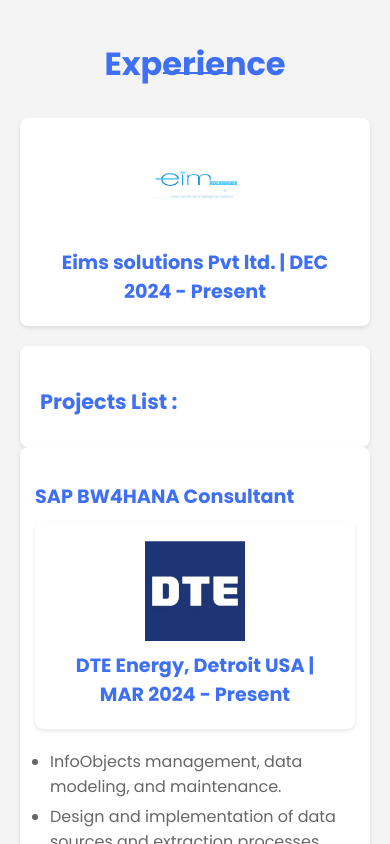
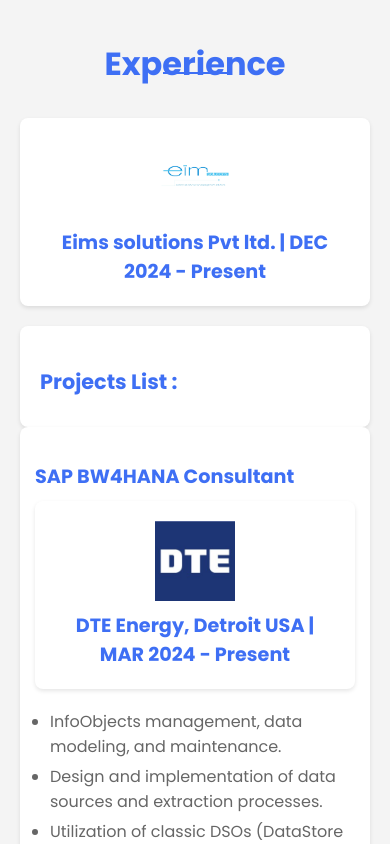
Before and after one commit to Praveenkumarm41/PraveenKumar-M-Porfolio, a plain HTML site: page index.html in a window 390 px wide. Shown: the part 3380-4224 px from the top of the page. Drawn offline with nearby package versions, Linux system fonts and the light colour scheme.

Commit message:
Update styles.css

```diff
--- a/assets/css/styles.css
+++ b/assets/css/styles.css
@@ -321,7 +321,8 @@
 
 
 /*
-/* ===== WORK =====*//* General Section Styles */
+/* ===== WORK ===== */
+
 /* General Section Styles */
 .work.section {
   padding: 40px 20px;
@@ -331,7 +332,7 @@
 .section-title {
   text-align: center;
   font-size: 2rem;
-  color:var(--first-color);
+  color: var(--first-color);
   margin-bottom: 30px;
   font-weight: bold; /* Make the <h2> tag bold */
 }
@@ -344,12 +345,13 @@
   padding: 20px;
   background-color: #ffffff;
   border-radius: 8px;
-  box-shadow: 0 2px 4px rgba(0,0,0,0.1);
+  box-shadow: 0 2px 4px rgba(0, 0, 0, 0.1);
 }
 
 .company-logo {
-  max-width: 100px;
-  height: auto;
+  width: 100px; /* Fixed width */
+  height: 100px; /* Fixed height */
+  object-fit: contain; /* Maintain aspect ratio within the given dimensions */
   margin-right: 20px;
 }
 
@@ -359,7 +361,7 @@
 
 .company-name {
   font-size: 1.2rem;
-  color:var(--first-color);
+  color: var(--first-color);
   font-weight: bolder;
 }
 
@@ -369,12 +371,12 @@
   padding: 20px;
   background-color: #ffffff;
   border-radius: 8px;
-  box-shadow: 0 2px 4px rgba(0,0,0,0.1);
+  box-shadow: 0 2px 4px rgba(0, 0, 0, 0.1);
 }
 
 .projects-title {
   font-size: 1.5rem;
-  color:var(--first-color);
+  color: var(--first-color);
   margin-bottom: 10px;
   font-weight: bold; /* Make the <h3> tag bold */
 }
@@ -385,12 +387,12 @@
   padding: 20px;
   background-color: #ffffff;
   border-radius: 8px;
-  box-shadow: 0 2px 4px rgba(0,0,0,0.1);
+  box-shadow: 0 2px 4px rgba(0, 0, 0, 0.1);
 }
 
 .work__description h3 {
   font-size: 1.4rem;
-  color:var(--first-color);
+  color: var(--first-color);
   margin-bottom: 10px;
   font-weight: bold; /* Make the <h3> tag bold */
 }
@@ -414,6 +416,8 @@
   }
 
   .company-logo {
+    width: 80px; /* Adjusted size for smaller screens */
+    height: 80px; /* Adjusted size for smaller screens */
     margin: 0 auto 10px;
   }
 
@@ -433,6 +437,7 @@
     padding-left: 15px;
   }
 }
+
 
 
 
```
Lines whose indentation alone changed are shown as unchanged.
